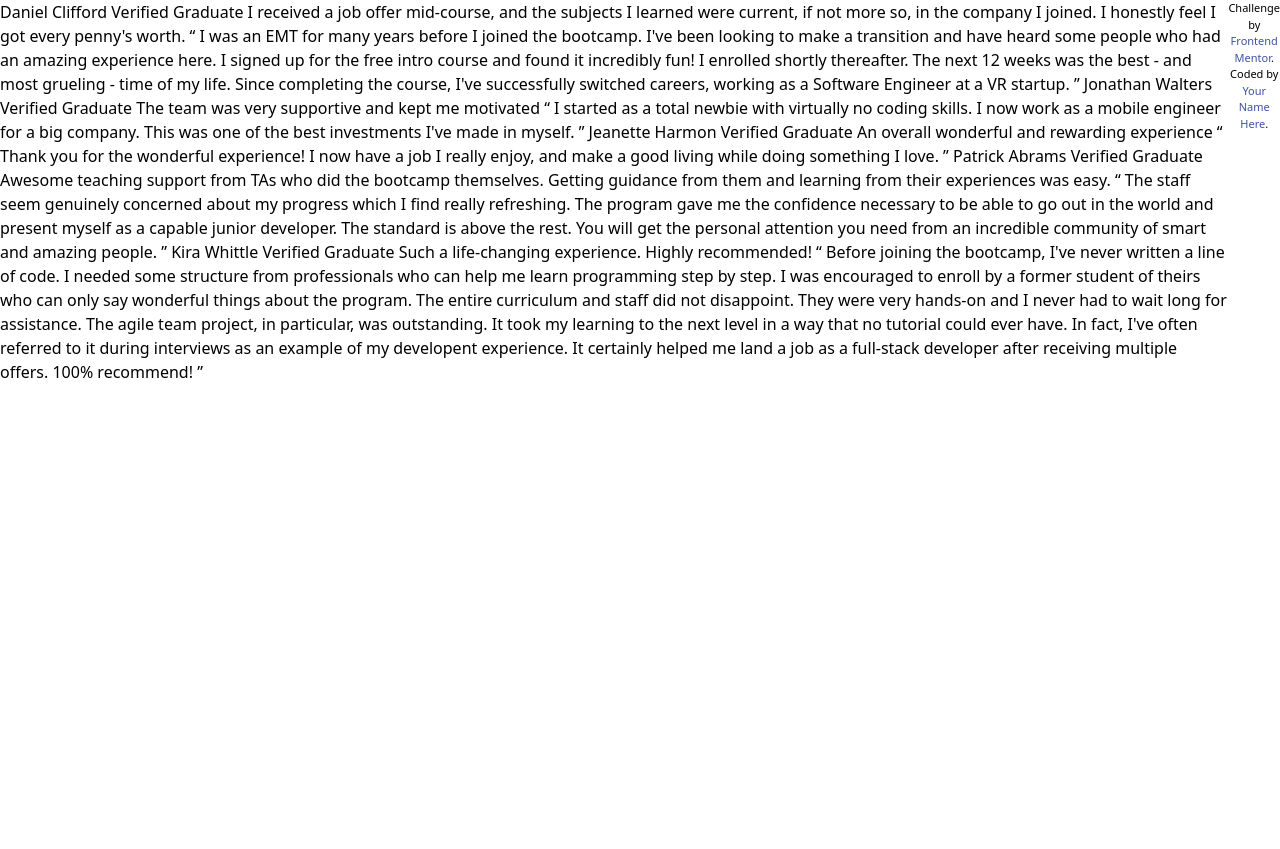
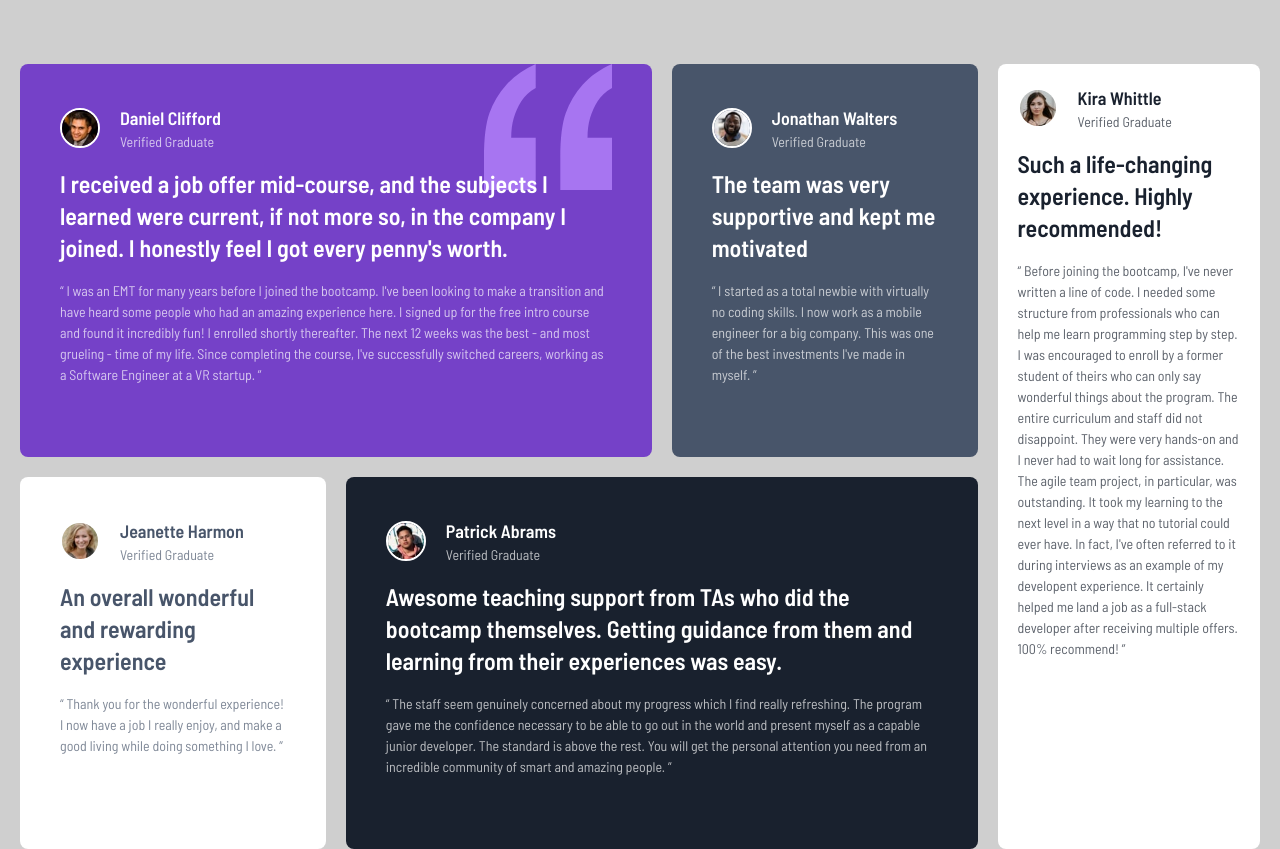
Before and after one commit to progressive-newbie263/Testimonial-grid-section, a website: page index.html in a window 1280 px wide. Before the commit the page ends 800 px from the top, so only its background shows below. Drawn offline with nearby package versions, Linux system fonts and the light colour scheme.

Commit message:
pushing code to github
reminder: there is some issues going on with padding bottom. Grid completely remove the needed padding bottom.

```diff
--- a/index.html
+++ b/index.html
@@ -4,11 +4,12 @@
   <meta charset="UTF-8">
   <meta name="viewport" content="width=device-width, initial-scale=1.0"> <!-- displays site properly based on user's device -->
 
-  <link rel="icon" type="image/png" sizes="32x32" href="./images/favicon-32x32.png">
+  <link rel="icon" type="image/png" sizes="32x32" href="images/favicon-32x32.png">
   <!-- Tailwind CSS CDN link, first try-->
   <!--this works, confirmed.-->
   <link href="https://unpkg.com/tailwindcss@^2/dist/tailwind.min.css" rel="stylesheet">
-  <link rel="stylesheet" href="styles.css">
+  <link rel="stylesheet" href="styles/main.css">
+  <link rel="stylesheet" href="styles/input.css">
 
   <!--Barlow Semi Condensed-->
   <link rel="preconnect" href="https://fonts.googleapis.com">
@@ -18,51 +19,150 @@
   <title>Frontend Mentor | [Challenge Name Here]</title>
 </head>
 
-<body class="md:flex">
-  Daniel Clifford
-  Verified Graduate
+<!--remember: min-height: 100vh in tailwind is h-screen-->
+<!--
+  screens: {
+      'sm': '640px',
+      // => @media (min-width: 640px) { ... }
 
+      'md': '768px',
+      // => @media (min-width: 768px) { ... }
+
+      'lg': '1024px',
+      // => @media (min-width: 1024px) { ... }
+
+      'xl': '1280px',
+      // => @media (min-width: 1280px) { ... }
+
+      '2xl': '1536px',
+      // => @media (min-width: 1536px) { ... }
+    }
+-->
+<body class="bg-lightGray">
+  <!--i will use grid here. The 4 card left section will take 80% of the width while the seperate card take 20% width-->
+  <main class="h-screen px-5 py-12 min-w-[425px] md:grid md:grid-flow-col md:gap-5">
+    <!--4 card grid section -->
+    <div class="md:col-span-10 md:grid md:grid-cols-3 md:gap-5">
+      <!--daniel-->
+      <div class="bg-quote-image bg-violet text-white flex flex-col h-fit my-4 p-10 rounded-lg relative
+        col-start-1 col-end-3 md:h-full
+      ">
+        <div class="flex flex-row items-center">
+          <img class="w-10 h-10 rounded-full border-solid border-2 border-white" alt="Daniel-pfp" src="images/image-daniel.jpg">
+
+          <div class="flex flex-col ml-5">
+            <span class="text-lg font-semibold">Daniel Clifford</span>
+            <span class="text-sm opacity-70">Verified Graduate</span>
+          </div>
+
+          <img class="absolute z-0 right-10 top-0 w-32" alt="quote-mark" src="images/bg-pattern-quotation.svg">
+        </div>
+
+        <span class="text-2xl font-semibold my-4 z-10">
           I received a job offer mid-course, and the subjects I learned were current, if not more so,
           in the company I joined. I honestly feel I got every penny's worth.
+        </span>
 
+        <p class="text-white opacity-70">
           “ I was an EMT for many years before I joined the bootcamp. I've been looking to make a
           transition and have heard some people who had an amazing experience here. I signed up
           for the free intro course and found it incredibly fun! I enrolled shortly thereafter.
           The next 12 weeks was the best - and most grueling - time of my life. Since completing
           the course, I've successfully switched careers, working as a Software Engineer at a VR startup. ”
+        </p>
+      </div>
 
-  Jonathan Walters
-  Verified Graduate
+      <!--jonathan-->
+      <div class="bg-darkGrayishBlue text-white flex flex-col h-fit my-4 p-10 rounded-lg
+        md:h-full
+      ">
+        <div class="flex flex-row items-center">
+          <img class="w-10 h-10 rounded-full border-solid border-2 border-white" alt="Jonathan" src="images/image-jonathan.jpg">
 
+          <div class="flex flex-col ml-5">
+            <span class="text-lg font-semibold">Jonathan Walters</span>
+            <span class="text-sm opacity-70">Verified Graduate</span>
+          </div>
+        </div>
+
+        <span class="text-2xl font-semibold my-4 z-10">
           The team was very supportive and kept me motivated
+        </span>
 
+        <p class="opacity-70">
           “ I started as a total newbie with virtually no coding skills. I now work as a mobile engineer
           for a big company. This was one of the best investments I've made in myself. ”
+        </p>
+      </div>
 
-  Jeanette Harmon
-  Verified Graduate
+      <!--jeanette-->
+      <div class="bg-white text-darkGrayishBlue flex flex-col h-fit my-4 p-10 rounded-lg
+        md:h-full
+      ">
+        <div class="flex flex-row items-center">
+          <img class="w-10 h-10 rounded-full border-solid border-2 border-white" alt="Jeanette-pfp" src="images/image-jeanette.jpg">
 
+          <div class="flex flex-col ml-5">
+            <span class="text-lg font-semibold">Jeanette Harmon</span>
+            <span class="text-sm opacity-70">Verified Graduate</span>
+          </div>
+        </div>
+
+        <span class="text-2xl font-semibold my-4 z-10">
           An overall wonderful and rewarding experience
+        </span>
 
+        <p class="opacity-70">
           “ Thank you for the wonderful experience! I now have a job I really enjoy, and make a good living
           while doing something I love. ”
+        </p>
+      </div>
 
-  Patrick Abrams
-  Verified Graduate
+      <!--patrick-->
+      <div class="bg-darkBlackishBlue text-white flex flex-col h-fit my-4 p-10 rounded-lg
+        col-start-2 col-end-4 md:h-full
+      ">
+        <div class="flex flex-row items-center">
+          <img class="w-10 h-10 rounded-full border-solid border-2 border-white" alt="Patrick-pfp" src="images/image-patrick.jpg">
 
+          <div class="flex flex-col ml-5">
+            <span class="text-lg font-semibold">Patrick Abrams</span>
+            <span class="text-sm  opacity-70">Verified Graduate</span>
+          </div>
+        </div>
+
+        <span class="text-2xl font-semibold my-4 z-10">
           Awesome teaching support from TAs who did the bootcamp themselves. Getting guidance from them and
           learning from their experiences was easy.
+        </span>
 
+        <p class="opacity-70">
           “ The staff seem genuinely concerned about my progress which I find really refreshing. The program
           gave me the confidence necessary to be able to go out in the world and present myself as a capable
           junior developer. The standard is above the rest. You will get the personal attention you need from
           an incredible community of smart and amazing people. ”
+        </p>
+      </div>
+    </div>
 
-  Kira Whittle
-  Verified Graduate
+    <!--right grid section for big screen-->
+    <!--Kira Whittle-->
+    <div class="md:col-span-1">
+      <div class="bg-white flex flex-col h-fit my-4 p-5 rounded-lg mb-10 text-darkBlackishBlue md:h-full">
+        <div class="flex flex-row items-center">
+          <img class="w-10 h-10 rounded-full border-solid border-2 border-white" alt="Kira-pfp" src="images/image-kira.jpg">
 
+          <div class="flex flex-col ml-5">
+            <span class="text-lg font-semibold">Kira Whittle</span>
+            <span class="text-sm opacity-70">Verified Graduate</span>
+          </div>
+        </div>
+
+        <span class="text-2xl font-semibold my-4 z-10">
           Such a life-changing experience. Highly recommended!
+        </span>
 
+        <p class="opacity-70">
           “ Before joining the bootcamp, I've never written a line of code. I needed some structure from
           professionals who can help me learn programming step by step. I was encouraged to enroll by a former
           student of theirs who can only say wonderful things about the program. The entire curriculum and staff
@@ -71,10 +171,14 @@
           could ever have. In fact, I've often referred to it during interviews as an example of my developent
           experience. It certainly helped me land a job as a full-stack developer after receiving multiple offers.
           100% recommend! ”
+        </p>
+      </div>
+    </div>
+  </main>
 
-  <div class="attribution">
+  <!-- <div class="absolute bottom-0 mx-auto left-0 right-0 w-96">
     Challenge by <a href="https://www.frontendmentor.io?ref=challenge" target="_blank">Frontend Mentor</a>.
-    Coded by <a href="#">Your Name Here</a>.
-  </div>
+    Coded by <a href="https://www.frontendmentor.io/profile/progressive-newbie263" target="_blank">JackFrost</a>.
+  </div> -->
 </body>
 </html>
--- a/styles.css
+++ /dev/null
@@ -1,7 +0,0 @@
-.attribution {
-  font-size: 11px; text-align: center;
-}
-
-.attribution a {
-  color: hsl(228, 45%, 44%);
-}
--- /dev/null
+++ b/styles/input.css
@@ -0,0 +1,8 @@
+@tailwind base;
+@tailwind components;
+@tailwind utilities;
+
+body {
+  font-family: "Barlow Semi Condensed", Arial;
+  font-size: 14px;
+}
--- a/tailwind.config.js
+++ b/tailwind.config.js
@@ -0,0 +1,25 @@
+/** @type {import('tailwindcss').Config} */
+const colors = require('tailwindcss/colors')
+
+module.exports = {
+  content: ["./*.html"],
+
+  theme: {
+    colors: {
+      lightGray: "hsl(0, 0%, 81%)",
+      lightGrayishBlue: "hsl(210, 46%, 95%)",
+      white: "hsl(0, 0%, 100%)",
+      violet: "hsl(263, 55%, 52%)",
+      darkGrayishBlue: "hsl(217, 19%, 35%)",
+      darkBlackishBlue: "hsl(219, 29%, 14%)"
+    },
+
+    // screens: {
+    //   'md': '900px',
+    // },
+
+    extend: {},
+  },
+
+  plugins: [],
+};
```
Also changed, not shown: package.json (added, +10 -0 lines), design/desktop-design.jpg (deleted), styles/main.css (added), 2 other files. Lines whose indentation alone changed are shown as unchanged.
